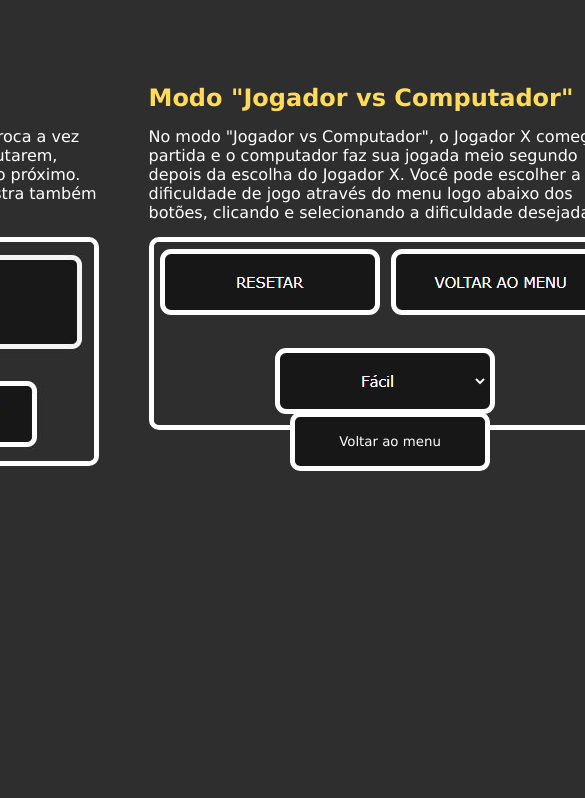
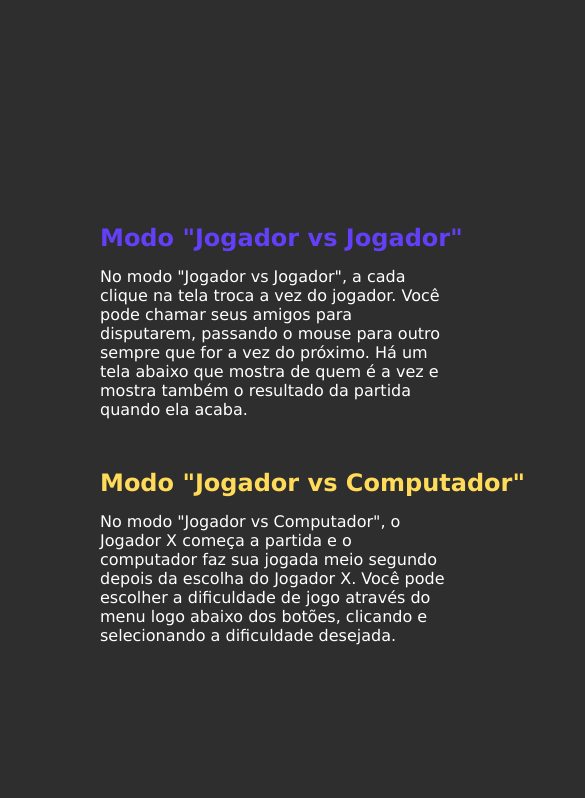
Before and after one commit to FelipeMel0/ProjetoJogoDaVelha, a plain HTML site: page comoJogar.html in a window 390 px wide. Shown: the part 46-844 px from the top of the page, 585 px wide, since content can reach past the window. Drawn offline with Linux system fonts and the light colour scheme.

Commit message:
Atualizando css

```diff
--- a/styles/style.css
+++ b/styles/style.css
@@ -186,9 +186,9 @@ h1{
 
 #conteudo{
     display: flex;
-    /* flex-direction: column;
-    width: 100vw;
-    height: 100vh; */
+    flex-direction: column;
+    /* width: 100vw;
+    height: 100vh;  */
 }
 
 #mainComoJogar{
@@ -239,21 +239,6 @@ footer{
     flex-grow: 1;
 }
 
-
-/* .jogvsjog h2 {
-    color: #8470FF;
-}
-
-.jogvscomp h2 {
-    color: #FEDF90;
-}
-
-.imagemSeletor{
-    border: 5px solid white;
-    border-radius: 15px;
-    margin-top: 10px;
-} */
-
 @media (max-width: 768px){
 
     body{
@@ -299,4 +284,25 @@ footer{
         margin-top: 30px;
     }
 
+    #mainComoJogar{
+        display: flex;
+        flex-direction: column;
+        padding: 350px;
+    }
+
+    .textoJogvsJog, .textoJogvsComp{
+        max-width: 350px;
+        margin-left: 255px;
+    }
+
+    .imagemSeletor, .imagemVez{
+        /* max-width: 150px;
+        max-height: 150px; */
+        display: none;
+    }
+
+    .jogvsjog h2, .jogvscomp h2{
+        margin-left: 255px;
+    }
+
 }
```
